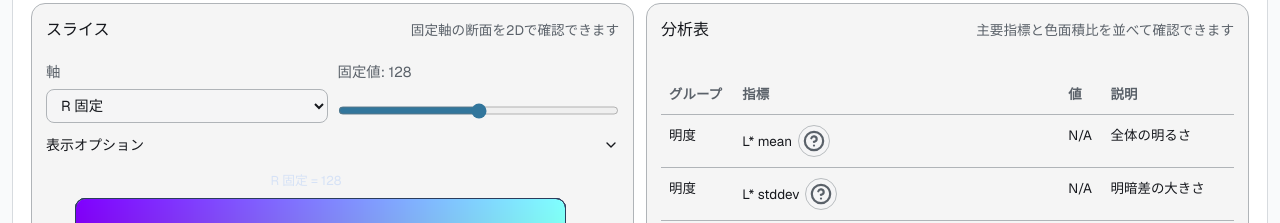
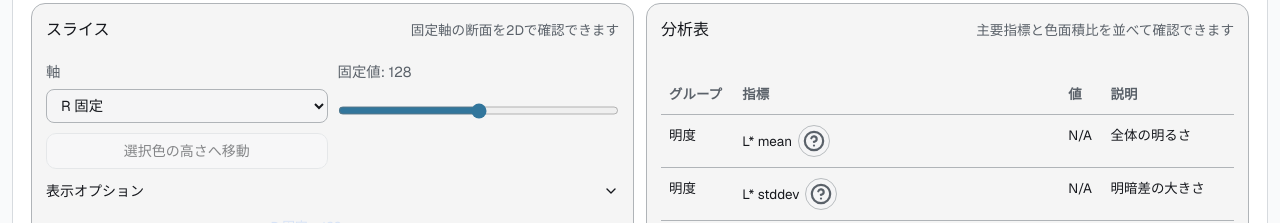
Before and after one commit to Shunkicreate/IroMap, a Next.js app in the folder web/: page / in a window 1280 px wide. Shown: the part 1080-1303 px from the top of the page. Built offline with nearby package versions, Linux system fonts and the light colour scheme; no server answers.

Commit message:
feat(slice): move slice to selected color height

```diff
--- a/web/src/features/slice/slice-canvas.tsx
+++ b/web/src/features/slice/slice-canvas.tsx
@@ -4,6 +4,7 @@ import { useEffect, useMemo, useRef, useState } from "react";
 import { PanelHeader } from "@/components/workbench/panel-header";
 import { PersistedDisclosure } from "@/components/workbench/persisted-disclosure";
 import { Checkbox } from "@/components/ui/checkbox";
+import { Button } from "@/components/ui/button";
 import {
   toHueDegree,
   toPercentage,
@@ -32,6 +33,7 @@ type Props = {
   space: ColorSpace3d;
   axis: SliceAxis;
   value: number;
+  selectedColor: RgbColor | null;
   displayOptionsStorageKey: string;
   mappedSamples?: PhotoSample[];
   selectedSamples?: PhotoSample[];
@@ -91,6 +93,20 @@ const getAxisRange = (axis: SliceAxis): { min: number; max: number } => {
     return { min: -128, max: 127 };
   }
   return { min: colorChannelMin, max: colorChannelMax };
+};
+
+const getColorAxisValue = (color: RgbColor, axis: SliceAxis): number => {
+  if (axis === "r" || axis === "g" || axis === "b") {
+    return color[axis];
+  }
+  if (axis === "h" || axis === "s" || axis === "l") {
+    return rgbToHsl(color)[axis];
+  }
+  const lab = rgbToLab(color);
+  if (axis === "lab-l") {
+    return lab.l;
+  }
+  return axis === "lab-a" ? lab.a : lab.b;
 };
 
 const buildColorFromPixel = (axis: SliceAxis, value: number, x: number, y: number): RgbColor => {
@@ -370,6 +386,7 @@ export function SliceCanvas({
   space,
   axis,
   value,
+  selectedColor,
   displayOptionsStorageKey,
   mappedSamples = [],
   selectedSamples = [],
@@ -654,6 +671,25 @@ export function SliceCanvas({
             onChange={(event) => onValueChange(Number(event.target.value))}
           />
         </label>
+        <Button
+          type="button"
+          variant="outline"
+          size="sm"
+          disabled={!selectedColor}
+          onClick={() => {
+            if (selectedColor) {
+              onValueChange(
+                clamp(
+                  Math.round(getColorAxisValue(selectedColor, axis)),
+                  axisRange.min,
+                  axisRange.max
+                )
+              );
+            }
+          }}
+        >
+          {t("sliceMoveToSelectedColor")}
+        </Button>
       </div>
       <PersistedDisclosure
         storageKey={displayOptionsStorageKey}
--- a/web/src/features/workbench/color-workbench.tsx
+++ b/web/src/features/workbench/color-workbench.tsx
@@ -1054,6 +1054,7 @@ export function ColorWorkbench() {
             space={space}
             axis={sliceAxis}
             value={sliceValue}
+            selectedColor={selectedColor}
             displayOptionsStorageKey={storageKeys.sliceOptionsPanel}
             mappedSamples={sliceMappedSamples}
             selectedSamples={selectedSamples}
--- a/web/src/i18n/messages.ts
+++ b/web/src/i18n/messages.ts
@@ -137,6 +137,7 @@ export const i18nMessages = {
     sliceAxisLabA: "a 固定",
     sliceAxisLabB: "b 固定",
     sliceValueLabel: "固定値: {value}",
+    sliceMoveToSelectedColor: "選択色の高さへ移動",
     sliceFixedAxisLabel: "{axis} 固定 = {value}",
     sliceAxisXLabel: "X軸: {axis} (左→右)",
     sliceAxisYLabel: "Y軸: {axis} (下→上)",
@@ -334,6 +335,7 @@ export const i18nMessages = {
     sliceAxisLabA: "a fixed",
     sliceAxisLabB: "b fixed",
     sliceValueLabel: "Value: {value}",
+    sliceMoveToSelectedColor: "Move to selected color",
     sliceFixedAxisLabel: "Fixed {axis} = {value}",
     sliceAxisXLabel: "X axis: {axis} (left to right)",
     sliceAxisYLabel: "Y axis: {axis} (bottom to top)",
```
Also changed, not shown: 3 other files (tests, documents, lock files or other folders).
